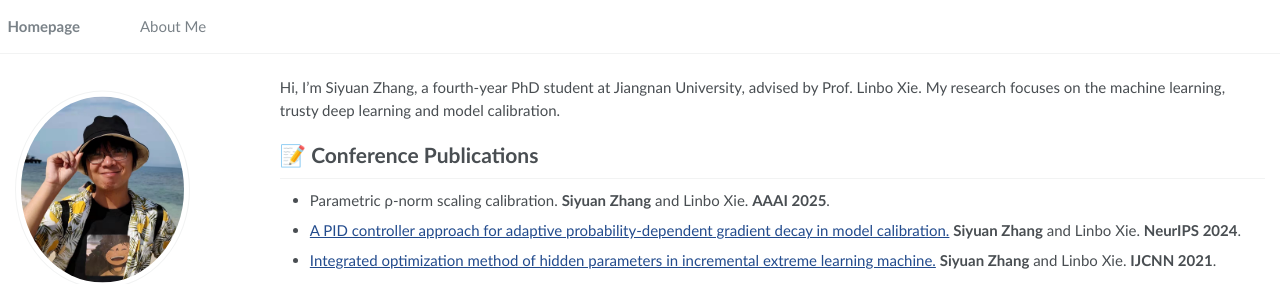
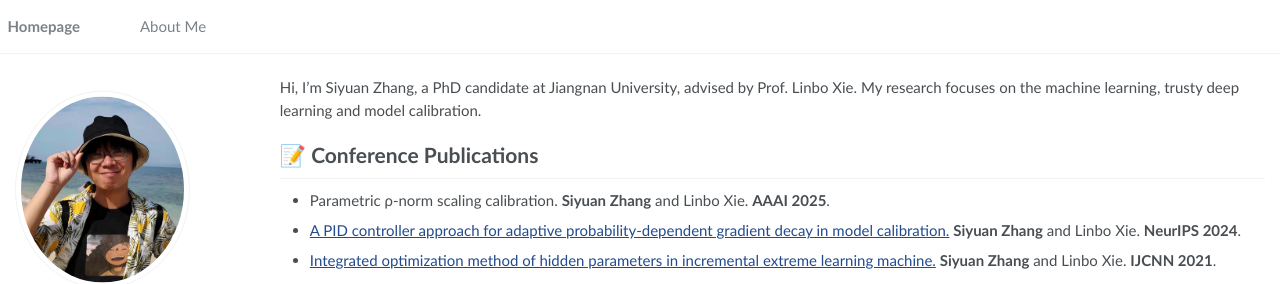
Before and after one commit to UHIF/UHIF.github.io, a Jekyll site: the page built from _pages/about.md, in a window 1280 px wide. Shown: the top 284 px of the page. Built offline with Jekyll 4.4.1, drawn with Linux system fonts in a browser that asks for light colours.

Commit message:
Update about.md

```diff
--- a/_pages/about.md
+++ b/_pages/about.md
@@ -17,7 +17,7 @@ redirect_from:
 
 <span class='anchor' id='about-me'></span>
 
-Hi, I’m Siyuan Zhang, a fourth-year PhD student at Jiangnan University, advised by Prof. Linbo Xie. My research focuses on the machine learning, trusty deep learning and model calibration.
+Hi, I’m Siyuan Zhang, a PhD candidate at Jiangnan University, advised by Prof. Linbo Xie. My research focuses on the machine learning, trusty deep learning and model calibration.
 # 📝 Conference Publications
 - Parametric ρ-norm scaling calibration. **Siyuan Zhang** and Linbo Xie. **AAAI 2025**.
 - [A PID controller approach for adaptive probability-dependent gradient decay in model calibration.](https://openreview.net/pdf?id=fAnubdSFpn) **Siyuan Zhang** and Linbo Xie. **NeurIPS 2024**.
```
